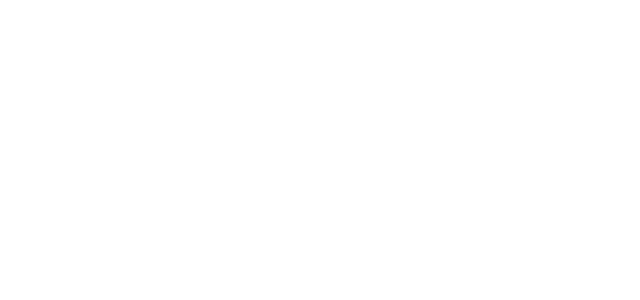
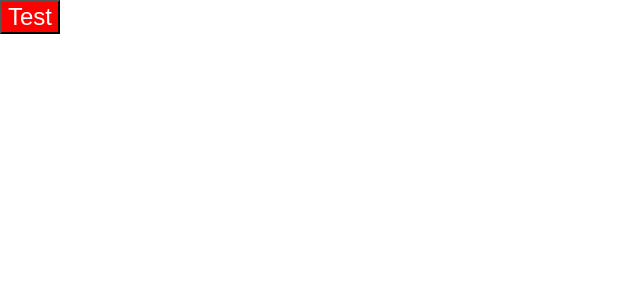
Before and after one commit to AlexanderGridin/react-trello-clone, a React (Create React App) app: page / in a window 1280 px wide. Shown: the top 300 px of the page, without its empty margins (0-640 px from the left). Built offline with nearby package versions, Linux system fonts and the light colour scheme.

Commit message:
styled components were installed

```diff
--- a/package.json
+++ b/package.json
@@ -13,6 +13,7 @@
     "react": "^18.2.0",
     "react-dom": "^18.2.0",
     "react-scripts": "5.0.1",
+    "styled-components": "^5.3.6",
     "typescript": "^4.9.4",
     "web-vitals": "^2.1.4"
   },
@@ -39,5 +40,8 @@
       "last 1 firefox version",
       "last 1 safari version"
     ]
+  },
+  "devDependencies": {
+    "@types/styled-components": "^5.1.26"
   }
 }
--- a/src/App.tsx
+++ b/src/App.tsx
@@ -1,3 +1,9 @@
+import { Button } from "./styles";
+
 export const App = () => {
-  return null;
+  return (
+    <>
+      <Button>Test</Button>
+    </>
+  );
 };
--- /dev/null
+++ b/src/styles.ts
@@ -0,0 +1,7 @@
+import styled from "styled-components";
+
+export const Button = styled.button`
+  background-color: red;
+  color: white;
+  font-size: 24px;
+`;
```
Also changed, not shown: 1 other file (tests, documents, lock files or other folders).
